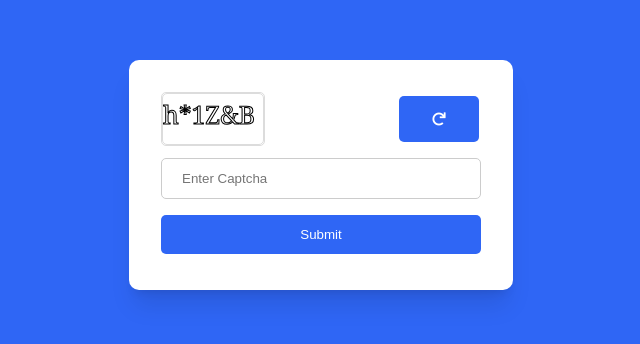
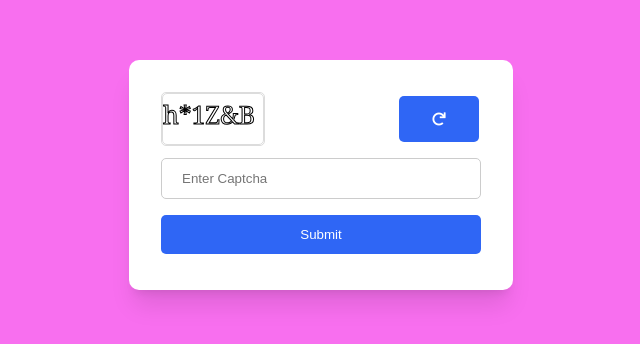
Before and after one commit to FatimaMary/captchageneratior, a plain HTML site: page index.html in a window 1280 px wide. Shown: the part 108-452 px from the top of the page, without its empty margins (319-959 px from the left). Drawn offline with Linux system fonts and the light colour scheme.

Commit message:
Update style.css

```diff
--- a/style.css
+++ b/style.css
@@ -3,7 +3,7 @@ body {
     align-items: center;
     justify-content: center;
     padding-top: 10rem;
-    background-color: #2f66f5;
+    background-color: #f52fe8b0;
   }
 
   .container {
```
